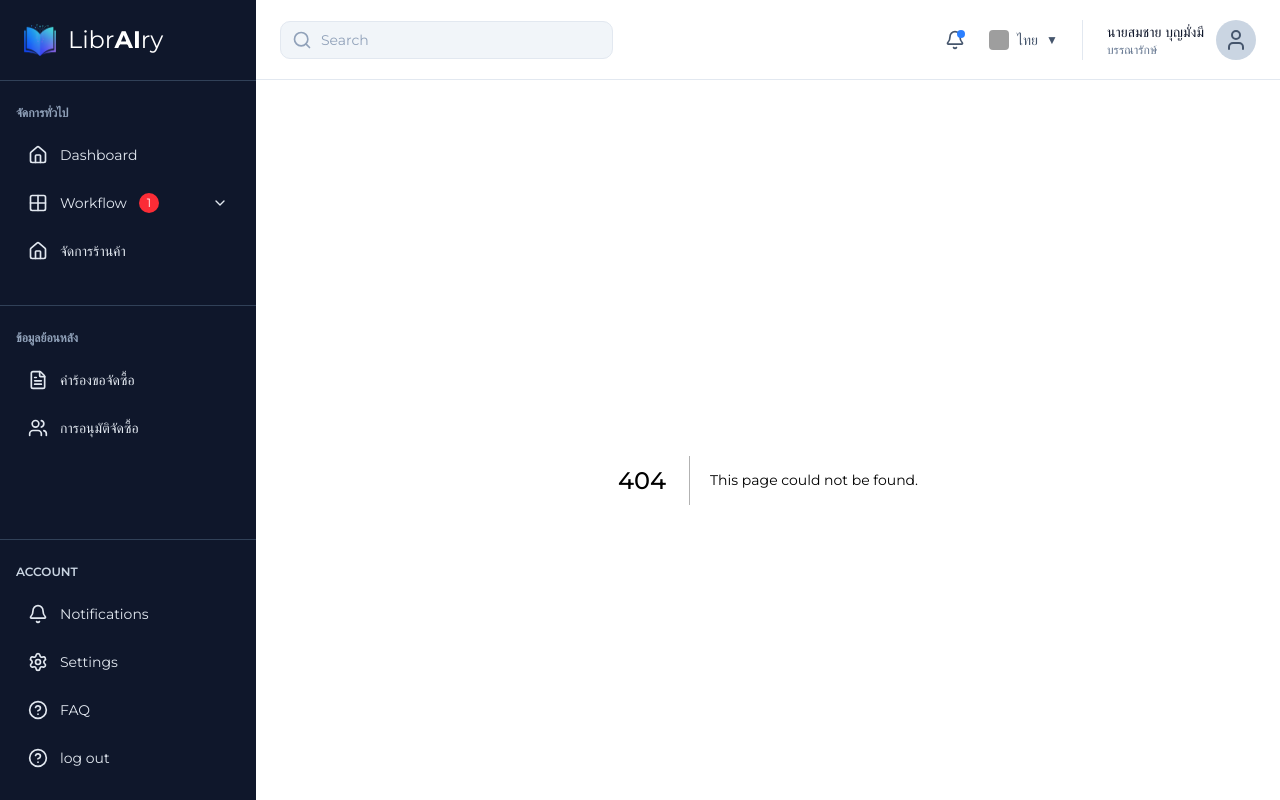
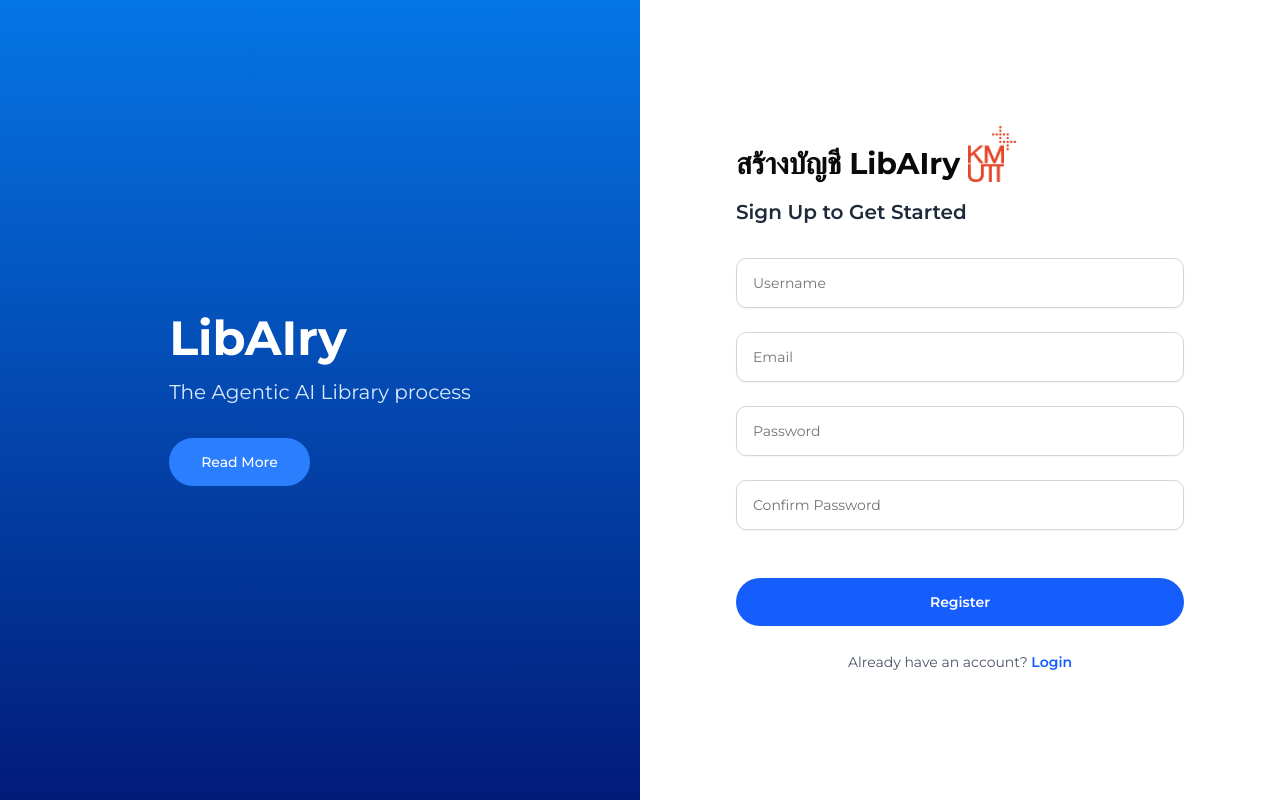
Before and after one commit to KaEnds/librarian-process-website, a Next.js app: page /register in a window 1280 px wide. Before the commit this address had no page. Built offline with nearby package versions, Linux system fonts and the light colour scheme; grey boxes are pictures that could not be loaded; a web font is replaced by a local one.

Commit message:
Add login and register page

```diff
--- /dev/null
+++ b/app/LayoutContent.tsx
@@ -0,0 +1,36 @@
+'use client';
+
+import { usePathname } from "next/navigation";
+import Sidemenu from "@/components/Sidemenu";
+import Topmenu from "@/components/Topmenu";
+
+export default function LayoutContent({
+  children,
+  montserratVar,
+  ibmPlexVar,
+}: {
+  children: React.ReactNode;
+  montserratVar: string;
+  ibmPlexVar: string;
+}) {
+  const pathname = usePathname();
+  const isAuthPage = pathname === "/login" || pathname === "/register";
+
+  return (
+    <body className={`${montserratVar} ${ibmPlexVar} antialiased`}>
+      {isAuthPage ? (
+        <>{children}</>
+      ) : (
+        <div className="flex h-screen">
+          <Sidemenu />
+          <div className="flex-1 flex flex-col relative">
+            <Topmenu />
+            <main className="flex-1 overflow-auto mt-20">
+              {children}
+            </main>
+          </div>
+        </div>
+      )}
+    </body>
+  );
+}
--- a/app/layout.tsx
+++ b/app/layout.tsx
@@ -1,8 +1,7 @@
 import type { Metadata } from "next";
 import { Montserrat, IBM_Plex_Sans_Thai } from "next/font/google";
 import "./globals.css";
-import Sidemenu from "@/components/Sidemenu";
-import Topmenu from "@/components/Topmenu";
+import LayoutContent from "./LayoutContent";
 
 const montserrat = Montserrat({
   variable: "--font-montserrat",
@@ -29,19 +28,12 @@
 }>) {
   return (
     <html lang="en">
-      <body
-        className={`${montserrat.variable} ${ibmPlexSans.variable} antialiased`}
+      <LayoutContent
+        montserratVar={montserrat.variable}
+        ibmPlexVar={ibmPlexSans.variable}
       >
-        <div className="flex h-screen">
-          <Sidemenu />
-          <div className="flex-1 flex flex-col relative">
-            <Topmenu />
-            <main className="flex-1 overflow-auto mt-20">
-              {children}
-            </main>
-          </div>
-        </div>
-      </body>
+        {children}
+      </LayoutContent>
     </html>
   );
 }
--- /dev/null
+++ b/app/login/page.tsx
@@ -0,0 +1,89 @@
+'use client';
+
+import { Button } from "@/components/ui/button";
+import { Input } from "@/components/ui/input";
+import { FormEvent, useState } from "react";
+import logo from "@/images/KMUTT_logo.jpg";
+
+export default function Login() {
+  const [username, setUsername] = useState("");
+  const [password, setPassword] = useState("");
+
+  const handleSubmit = (e: FormEvent<HTMLFormElement>) => {
+    e.preventDefault();
+    // Handle login logic here
+    console.log("Login attempt:", { username, password });
+  };
+
+  return (
+    <div className="flex h-screen">
+      {/* Left side */}
+      <div
+        className="hidden lg:flex lg:w-1/2 flex-col justify-center items-center px-12"
+        style={{
+          background: "linear-gradient(180deg, #0575E6 0%, #02298A 85%, #021B79 100%)",
+        }}
+      >
+        <div>
+            <h1 className="text-5xl font-bold text-white mb-4">LibAIry</h1>
+            <p className="text-xl text-blue-100 mb-8">
+            The Agentic AI Automation Library process
+            </p>
+            <Button className="bg-blue-500 hover:bg-blue-400 text-white rounded-full px-8 py-6">
+            Read More
+            </Button>
+        </div>
+      </div>
+
+      {/* Right side */}
+      <div className="w-full lg:w-1/2 flex flex-col justify-center items-center px-8 bg-white">
+        <div className="w-full max-w-md">
+          {/* Logo and header */}
+          <div className="mb-8 text-start">
+            <div className="flex justify-start items-end gap-2 mb-4 font-bold text-3xl">
+              <span className="text-">เข้าสู่ระบบ</span>
+              <span className="">LibAIry</span>
+              <img src={logo.src} alt="Logo" className="w-12 h-14"/>
+            </div>
+            <h2 className="text-xl font-semibold text-gray-800">Welcome Back</h2>
+          </div>
+
+          {/* Form */}
+          <form onSubmit={handleSubmit} className="space-y-6">
+            <Input
+              type="text"
+              placeholder="Username"
+              value={username}
+              onChange={(e) => setUsername(e.target.value)}
+              className="w-full px-4 py-6 border border-gray-300 rounded-lg focus:outline-none focus:ring-2 focus:ring-blue-500"
+              required
+            />
+
+            <Input
+              type="password"
+              placeholder="Password"
+              value={password}
+              onChange={(e) => setPassword(e.target.value)}
+              className="w-full px-4 py-6 border border-gray-300 rounded-lg focus:outline-none focus:ring-2 focus:ring-blue-500"
+              required
+            />
+
+            <Button
+              type="submit"
+              className="w-full bg-blue-600 hover:bg-blue-700 text-white font-semibold py-6 rounded-full mt-6"
+            >
+              Login
+            </Button>
+          </form>
+
+          {/* Forgot password link */}
+          <div className="text-center mt-4">
+            <a href="#" className="text-sm text-gray-600 hover:text-gray-800">
+              Forgot Password
+            </a>
+          </div>
+        </div>
+      </div>
+    </div>
+  );
+}
--- /dev/null
+++ b/app/register/page.tsx
@@ -0,0 +1,113 @@
+'use client';
+
+import { Button } from "@/components/ui/button";
+import { Input } from "@/components/ui/input";
+import { FormEvent, useState } from "react";
+import logo from "@/images/KMUTT_logo.jpg";
+import Link from "next/link";
+
+export default function Register() {
+  const [username, setUsername] = useState("");
+  const [email, setEmail] = useState("");
+  const [password, setPassword] = useState("");
+  const [confirmPassword, setConfirmPassword] = useState("");
+
+  const handleSubmit = (e: FormEvent<HTMLFormElement>) => {
+    e.preventDefault();
+    // Handle registration logic here
+    console.log("Register attempt:", { username, email, password, confirmPassword });
+  };
+
+  return (
+    <div className="flex h-screen">
+      {/* Left side */}
+      <div
+        className="hidden lg:flex lg:w-1/2 flex-col justify-center items-center px-12"
+        style={{
+          background: "linear-gradient(180deg, #0575E6 0%, #02298A 85%, #021B79 100%)",
+        }}
+      >
+        <div>
+          <h1 className="text-5xl font-bold text-white mb-4">LibAIry</h1>
+          <p className="text-xl text-blue-100 mb-8">
+            The Agentic AI Library process
+          </p>
+          <Button className="bg-blue-500 hover:bg-blue-400 text-white rounded-full px-8 py-6">
+            Read More
+          </Button>
+        </div>
+      </div>
+
+      {/* Right side */}
+      <div className="w-full lg:w-1/2 flex flex-col justify-center items-center px-8 bg-white">
+        <div className="w-full max-w-md">
+          {/* Logo and header */}
+          <div className="mb-8 text-start">
+            <div className="flex justify-start items-end gap-2 mb-4 font-bold text-3xl">
+              <span className="text-">สร้างบัญชี</span>
+              <span className="">LibAIry</span>
+              <img src={logo.src} alt="Logo" className="w-12 h-14"/>
+            </div>
+            <h2 className="text-xl font-semibold text-gray-800">Sign Up to Get Started</h2>
+          </div>
+
+          {/* Form */}
+          <form onSubmit={handleSubmit} className="space-y-6">
+            <Input
+              type="text"
+              placeholder="Username"
+              value={username}
+              onChange={(e) => setUsername(e.target.value)}
+              className="w-full px-4 py-6 border border-gray-300 rounded-lg focus:outline-none focus:ring-2 focus:ring-blue-500"
+              required
+            />
+
+            <Input
+              type="email"
+              placeholder="Email"
+              value={email}
+              onChange={(e) => setEmail(e.target.value)}
+              className="w-full px-4 py-6 border border-gray-300 rounded-lg focus:outline-none focus:ring-2 focus:ring-blue-500"
+              required
+            />
+
+            <Input
+              type="password"
+              placeholder="Password"
+              value={password}
+              onChange={(e) => setPassword(e.target.value)}
+              className="w-full px-4 py-6 border border-gray-300 rounded-lg focus:outline-none focus:ring-2 focus:ring-blue-500"
+              required
+            />
+
+            <Input
+              type="password"
+              placeholder="Confirm Password"
+              value={confirmPassword}
+              onChange={(e) => setConfirmPassword(e.target.value)}
+              className="w-full px-4 py-6 border border-gray-300 rounded-lg focus:outline-none focus:ring-2 focus:ring-blue-500"
+              required
+            />
+
+            <Button
+              type="submit"
+              className="w-full bg-blue-600 hover:bg-blue-700 text-white font-semibold py-6 rounded-full mt-6"
+            >
+              Register
+            </Button>
+          </form>
+
+          {/* Login link */}
+          <div className="text-center mt-6">
+            <span className="text-sm text-gray-600">
+              Already have an account?{" "}
+              <Link href="/login" className="text-blue-600 hover:text-blue-700 font-semibold">
+                Login
+              </Link>
+            </span>
+          </div>
+        </div>
+      </div>
+    </div>
+  );
+}
```
Also changed, not shown: images/KMUTT_logo.jpg (added).
